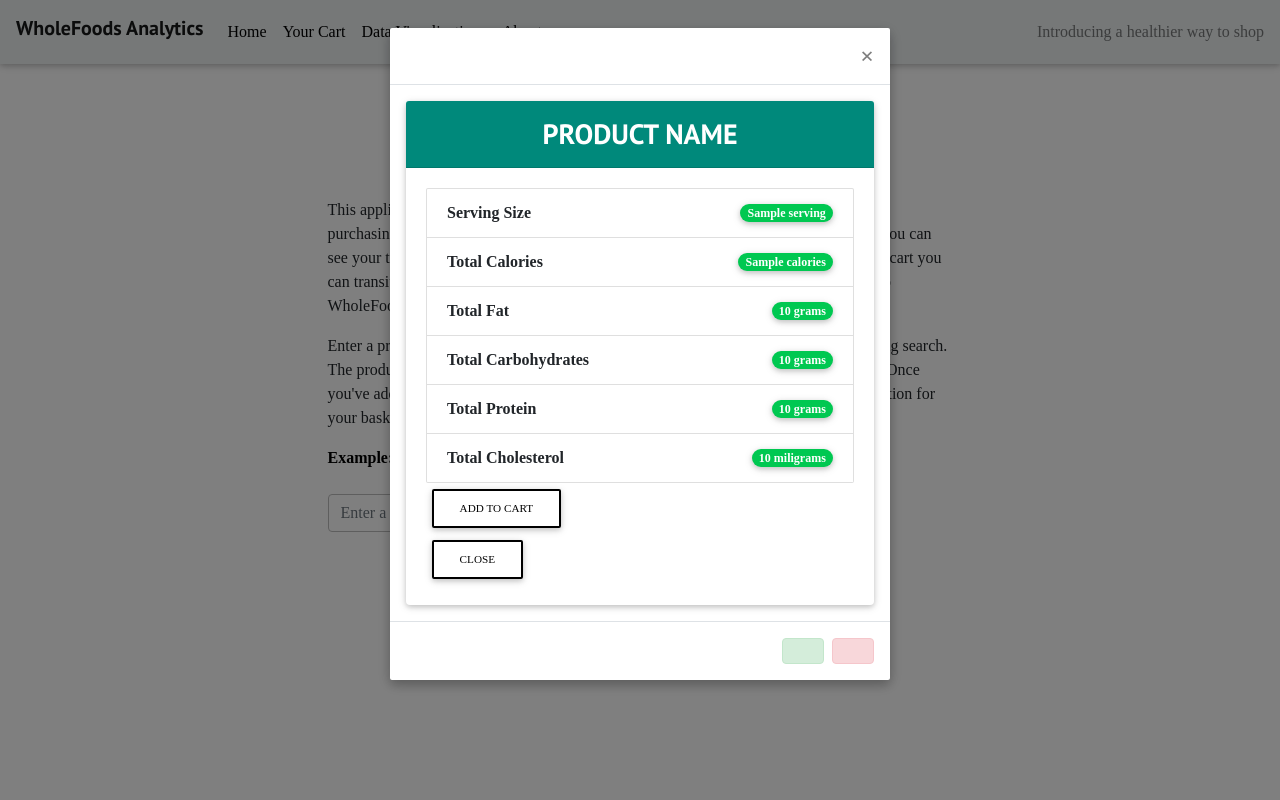
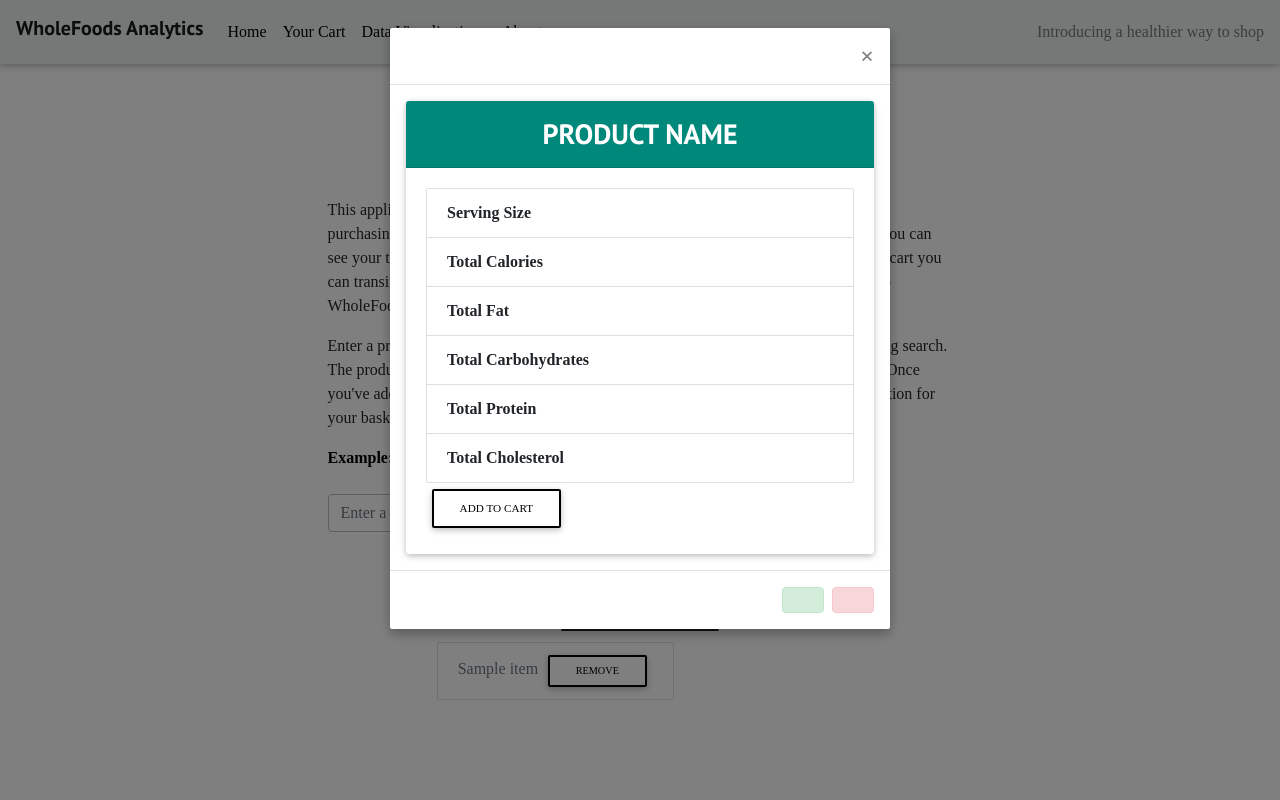
Before and after one commit to Danial-Hussain/Grocery-Analytics, a Flask app: template templates/index.html in a window 1280 px wide, after a click on "SEARCH". Run offline with Flask 2, Linux system fonts and the light colour scheme; tables that the repository leaves empty hold one stand-in row (values such as "Sample post"); the template is opened without the code that fills it: values that come from a table or form of the project are taken from there, most other values are stand-ins (such as "Sample title", 1, 10 or a date in 2020); data that the repository does not hold is empty; some libraries are stand-ins or nearby versions; some web fonts are replaced.

Commit message:
added product list functionality

```diff
--- a/templates/index.html
+++ b/templates/index.html
@@ -73,7 +73,7 @@
     <div class= 'col-md-6 offset-md-3'>
       <div class="input-group md-form form-sm form-2 pl-0">
         <form class="form-inline">
-          <div class="form-group">
+          <div class="form-horizontal">
             {{form.name(class="form-control")}}
           </div>
           <button class="btn btn-outline-success btn-rounded btn-sm my-0" type="submit" data-toggle="modal" data-target="#exampleModal">Search</button>
@@ -81,6 +81,22 @@
       <div class="input-group-append">
       </div>
       </div>
+    </div>
+  </div>
+
+
+  <div class="row" style="margin-top: 30px;">
+    <div class="col-md-4 offset-md-4">
+      <h1><u>Your Cart</u></h1>
+      {% for item in cart %}
+      <div class="d-flex align-items-center">
+        <ul class="list-group">
+          <li class="list-group-item disabled">{{item}}
+            <button class="btn btn-outline-black btn-rounded btn-sm my-0" type="submit" data-toggle="modal" data-target="#exampleModal">Remove</button>
+          </li>
+        </ul>
+      </div>
+      {% endfor %}
     </div>
   </div>
 
@@ -186,33 +202,32 @@ $(document).ready(function(){
                   <ul class="list-group">
                      <li class="list-group-item d-flex justify-content-between align-items-center" style="font-weight: bold;">
                         Serving Size
-                        <span class="badge badge-success badge-pill" id="serving">{{selected_product.serving}}</span>
+                        <span class="badge badge-success badge-pill" id="serving"></span>
                      </li>
                      <li class="list-group-item d-flex justify-content-between align-items-center" style="font-weight: bold;">
                         Total Calories
-                        <span class="badge badge-success badge-pill" id="tot_cal">{{selected_product.calories}}</span>
+                        <span class="badge badge-success badge-pill" id="tot_cal"></span>
                      </li>
                      <li class="list-group-item d-flex justify-content-between align-items-center" style="font-weight: bold;">
                         Total Fat
-                        <span class="badge badge-success badge-pill" id="tot_fat">{{selected_product.fat}} grams</span>
+                        <span class="badge badge-success badge-pill" id="tot_fat"></span>
                      </li>
                      <li class="list-group-item d-flex justify-content-between align-items-center" style="font-weight: bold;">
                         Total Carbohydrates
-                        <span class="badge badge-success badge-pill" id="tot_carb">{{selected_product.carbohydrates}} grams</span>
+                        <span class="badge badge-success badge-pill" id="tot_carb"></span>
                      </li>
                      <li class="list-group-item d-flex justify-content-between align-items-center" style="font-weight: bold;">
                         Total Protein
-                        <span class="badge badge-success badge-pill" id="tot_prot">{{selected_product.protein}} grams</span>
+                        <span class="badge badge-success badge-pill" id="tot_prot"></span>
                      </li>
                      <li class="list-group-item d-flex justify-content-between align-items-center" style="font-weight: bold;">
                         Total Cholesterol
-                        <span class="badge badge-success badge-pill" id="tot_chol">{{selected_product.cholesterol}} miligrams</span>
+                        <span class="badge badge-success badge-pill" id="tot_chol"></span>
                      </li>
                   </ul>
                   <form action="/submit" method="post" id="addToCart">
                     <input type="submit" name="submit_button" class="btn btn-outline-black btn-md waves-effect" value="Add to Cart" id="product_submitted"/>
                   </form>
-                  <button type="button" class="btn btn-outline-black btn-md waves-effect" data-dismiss="modal">Close</button>
                </div>
             </div>
       </div>
@@ -232,12 +247,13 @@ $(document).ready(function(){
          {pname: $('#pname').html()},
          function(data, status, xhr){
           if (data.message == 'success'){
-            $("#product_success").html("Product added successfully!").show().delay(1500).fadeOut();
-            $("#product_failure").show().delay(3000).fadeOut();
+            $("#product_success").html("Product added successfully!").show().delay(1000).fadeOut();
+            $("#product_failure").show().delay(1000).fadeOut();
+            location.reload();
           }
           else{
-            $("#product_failure").html("Product failed to add!").show().delay(3000).fadeOut();
-            $("#product_success").show().delay(3000).fadeOut()
+            $("#product_failure").html("Product failed to add!").show().delay(1000).fadeOut();
+            $("#product_success").show().delay(1000).fadeOut()
           }
 
          });
```
